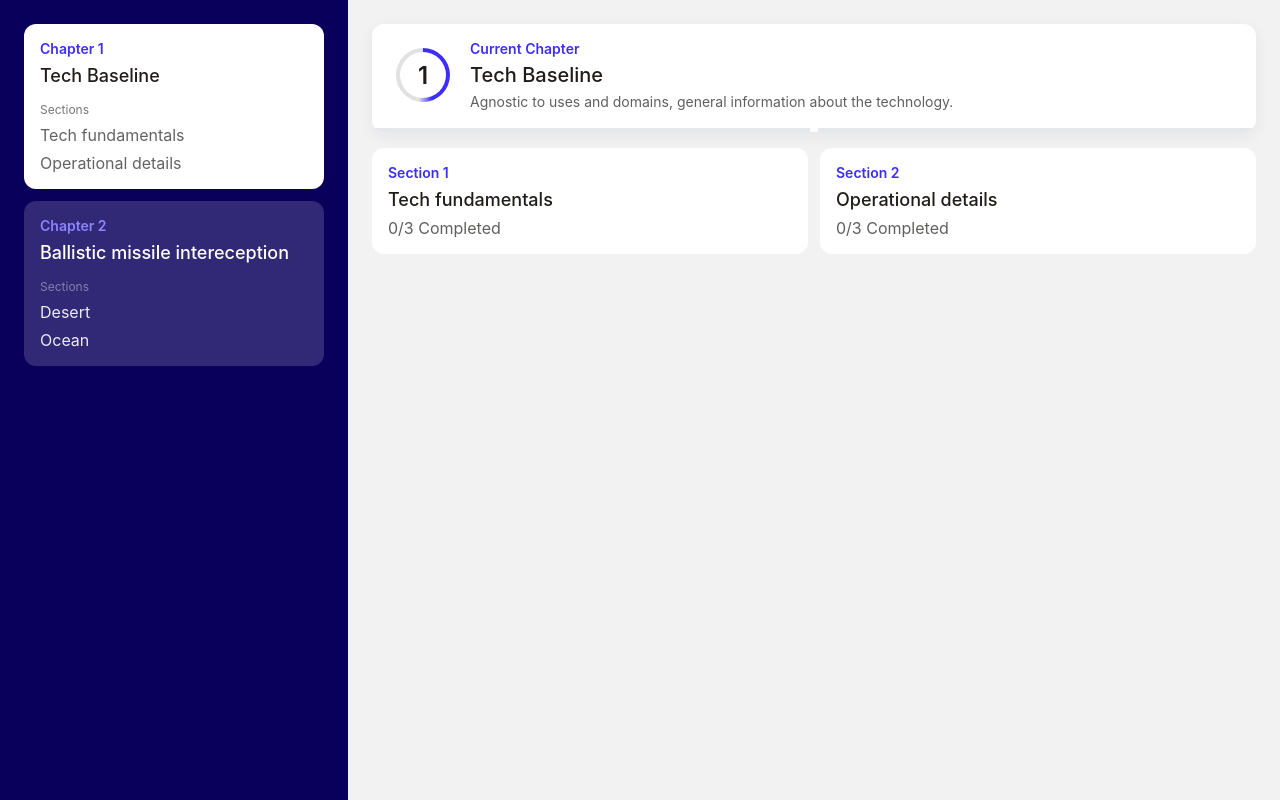
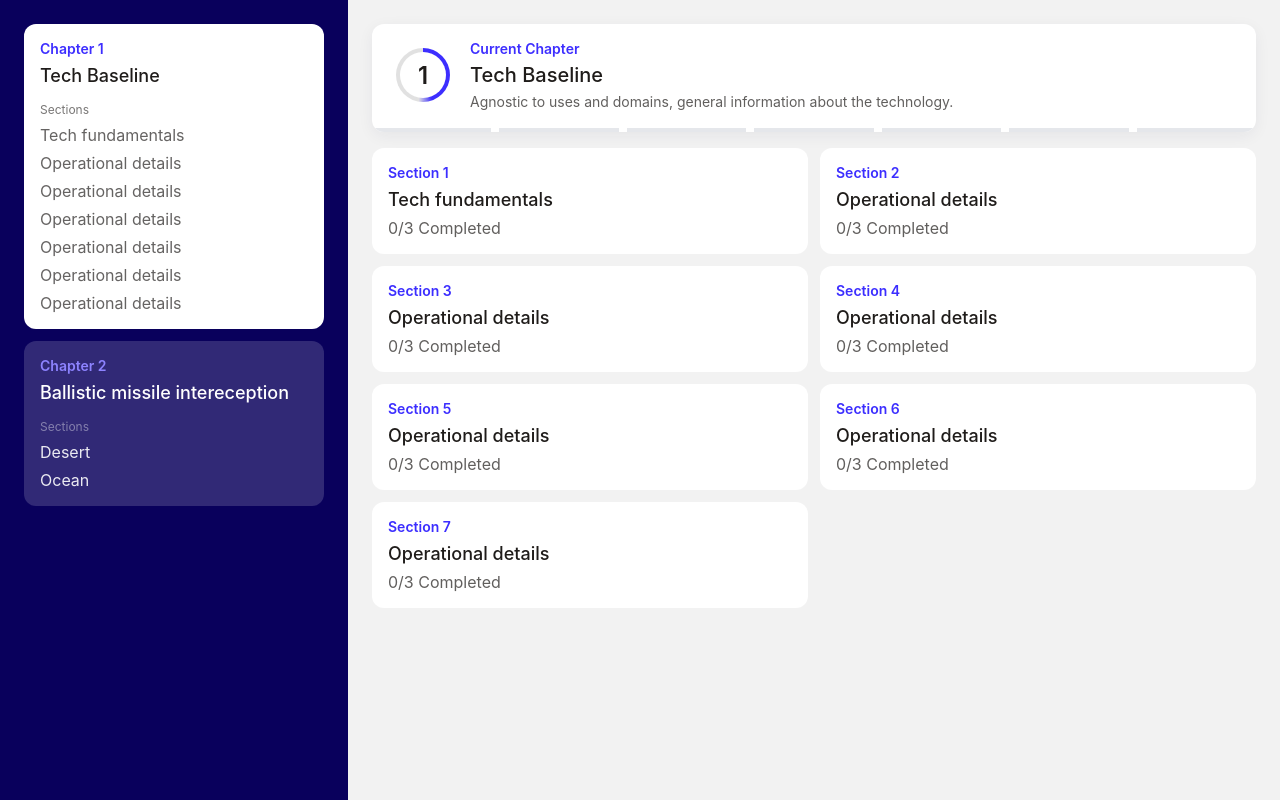
Before and after one commit to notnxcho/azy-tech-spectrum-poc, a React (Create React App) app: page /assessment in a window 1280 px wide. Built offline with nearby package versions, Linux system fonts and the light colour scheme.

Commit message:
animation

```diff
--- a/src/App.scss
+++ b/src/App.scss
@@ -180,7 +180,7 @@
     color: white;
     padding: 24px;
     gap: 12px;
-    transition: 0.4s cubic-bezier(0.075, 0.82, 0.165, 1);
+    transition: 0.4s cubic-bezier(0.075, 0.82, 0.165, 1) .3s;
     overflow: hidden;
     box-sizing: border-box;
     &.hide {
@@ -252,7 +252,8 @@
   align-items: center;
   background-color: white;
   overflow: hidden;
-  transition: 0.6s cubic-bezier(0.075, 0.82, 0.165, 1);
+  // transition: 1s cubic-bezier(0.075, 0.82, 0.165, 1);
+  transition: transform .4s ease-in-out;
   position: absolute;
   left: 0;
   width: 100%;
--- a/src/components/Assessment/AssessmentDemo.jsx
+++ b/src/components/Assessment/AssessmentDemo.jsx
@@ -31,7 +31,7 @@ const questionBankInitial = [
           }
         ]
       },
-      {
+     {
         id: 2,
         type: 'section',
         title: 'Operational details',
@@ -52,7 +52,117 @@ const questionBankInitial = [
             answer: undefined
           }
         ]
-      }
+      },
+      {
+        id: 3,
+        type: 'section',
+        title: 'Operational details',
+        questions: [
+          {
+            id: 1,
+            text: 'What is the range of operation?',
+            answer: undefined
+          },
+          {
+            id: 2,
+            text: 'What is the operative cost?',
+            answer: undefined
+          },
+          {
+            id: 3,
+            text: 'What training does someone require to operate?',
+            answer: undefined
+          }
+        ]
+      },
+      {
+        id: 4,
+        type: 'section',
+        title: 'Operational details',
+        questions: [
+          {
+            id: 1,
+            text: 'What is the range of operation?',
+            answer: undefined
+          },
+          {
+            id: 2,
+            text: 'What is the operative cost?',
+            answer: undefined
+          },
+          {
+            id: 3,
+            text: 'What training does someone require to operate?',
+            answer: undefined
+          }
+        ]
+      },
+      {
+        id: 5,
+        type: 'section',
+        title: 'Operational details',
+        questions: [
+          {
+            id: 1,
+            text: 'What is the range of operation?',
+            answer: undefined
+          },
+          {
+            id: 2,
+            text: 'What is the operative cost?',
+            answer: undefined
+          },
+          {
+            id: 3,
+            text: 'What training does someone require to operate?',
+            answer: undefined
+          }
+        ]
+      },
+      {
+        id: 6,
+        type: 'section',
+        title: 'Operational details',
+        questions: [
+          {
+            id: 1,
+            text: 'What is the range of operation?',
+            answer: undefined
+          },
+          {
+            id: 2,
+            text: 'What is the operative cost?',
+            answer: undefined
+          },
+          {
+            id: 3,
+            text: 'What training does someone require to operate?',
+            answer: undefined
+          }
+        ]
+      },
+      {
+        id: 7,
+        type: 'section',
+        title: 'Operational details',
+        questions: [
+          {
+            id: 1,
+            text: 'What is the range of operation?',
+            answer: undefined
+          },
+          {
+            id: 2,
+            text: 'What is the operative cost?',
+            answer: undefined
+          },
+          {
+            id: 3,
+            text: 'What training does someone require to operate?',
+            answer: undefined
+          }
+        ]
+      },
     ]
   },
   {
@@ -148,7 +258,7 @@ const AssessmentDemo = () => {
   const [currentSection, setCurrentSection] = useState(1)
   const [currentQuestion, setCurrentQuestion] = useState(1)
   const [focusedLayer, setFocusedLayer] = useState('chapter')
-  console.log(completionStatus, 'el completion status')
+  const [relativePosition, setRelativePosition] = useState({x: 0, y: 0})
 
   return (
     <div className="assessment-container">
@@ -178,6 +288,7 @@ const AssessmentDemo = () => {
                 completionStatus={completionStatus[currentChapter-1].sections[currentSection-1].questions}
                 setFocusedLayer={setFocusedLayer}
                 changeSection={changeSection}
+                setRelativePosition={setRelativePosition}
               />
             )
           })}
@@ -187,6 +298,7 @@ const AssessmentDemo = () => {
               currentQuestion={currentQuestion}
               setCurrentQuestion={setCurrentQuestion}
               focusedLayer={focusedLayer}
+              relativePosition={relativePosition}
             />
           }
         </div>
--- a/src/components/Assessment/QuestionCardContainer.jsx
+++ b/src/components/Assessment/QuestionCardContainer.jsx
@@ -1,6 +1,6 @@
-const QuestionCardContainer = ({questions, currentQuestions, setCurrentQuestions, focusedLayer}) => {
+const QuestionCardContainer = ({questions, currentQuestions, setCurrentQuestions, focusedLayer, relativePosition}) => {
     return (
-        <div className={`question-card-container ${focusedLayer !== 'chapter' ? 'display-card' : 'hide-card'}`}>
+        <div className={`question-card-container ${focusedLayer !== 'chapter' ? 'display-card' : 'hide-card'}`} style={{transformOrigin: `${relativePosition.x}px ${relativePosition.y}px`}}>
             holis
         </div>
     )
--- a/src/components/Assessment/SectionCard.jsx
+++ b/src/components/Assessment/SectionCard.jsx
@@ -1,8 +1,18 @@
-const SectionCard = ({section, index, completionStatus, setFocusedLayer, changeSection}) => {
-    const handleClick = () => {
-        setFocusedLayer('section')
-        changeSection(section.id)
+const SectionCard = ({section, index, completionStatus, setFocusedLayer, changeSection, setRelativePosition}) => {
+    const handleClick = (event) => {
+        const parent = event.currentTarget.parentElement
+        const rect = event.currentTarget.getBoundingClientRect()
+        const parentRect = parent.getBoundingClientRect()
+        const relativeX = rect.left - parentRect.left
+        const relativeY = rect.top - parentRect.top
+        setRelativePosition({x: relativeX, y: Math.round(relativeY + 3)})
+        setTimeout(()=>{
+            setFocusedLayer('section')
+            changeSection(section.id)
+        }, 5)
+
     }
+
     return (
         <div className="section-card" onClick={handleClick}>
             <div className="label">
```
